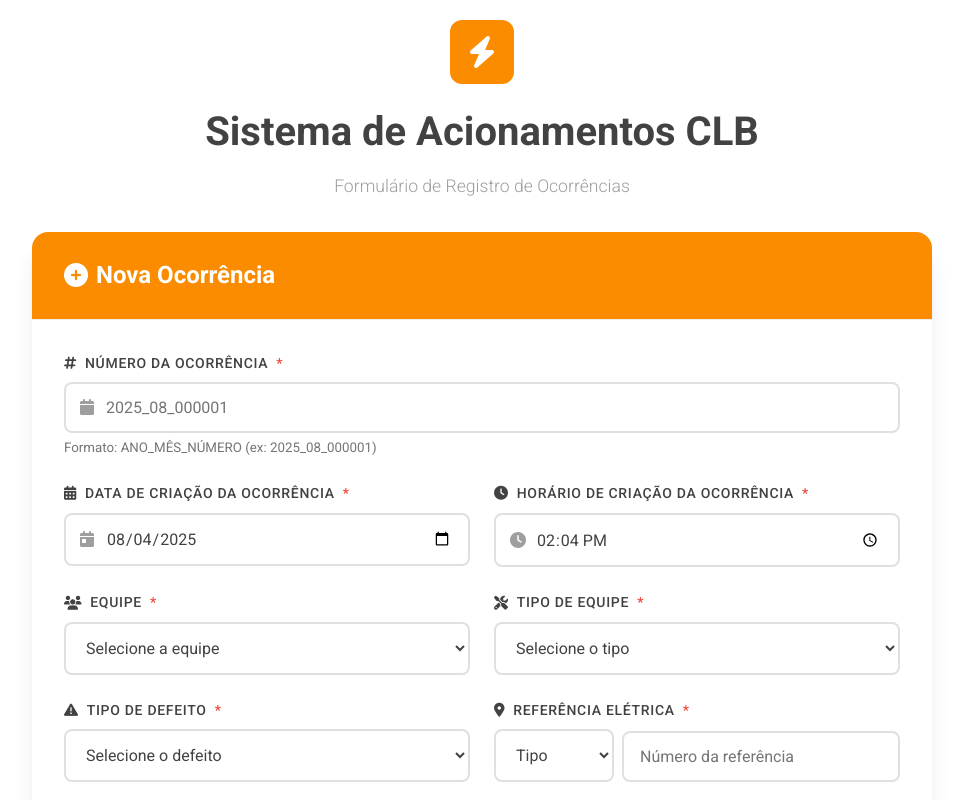
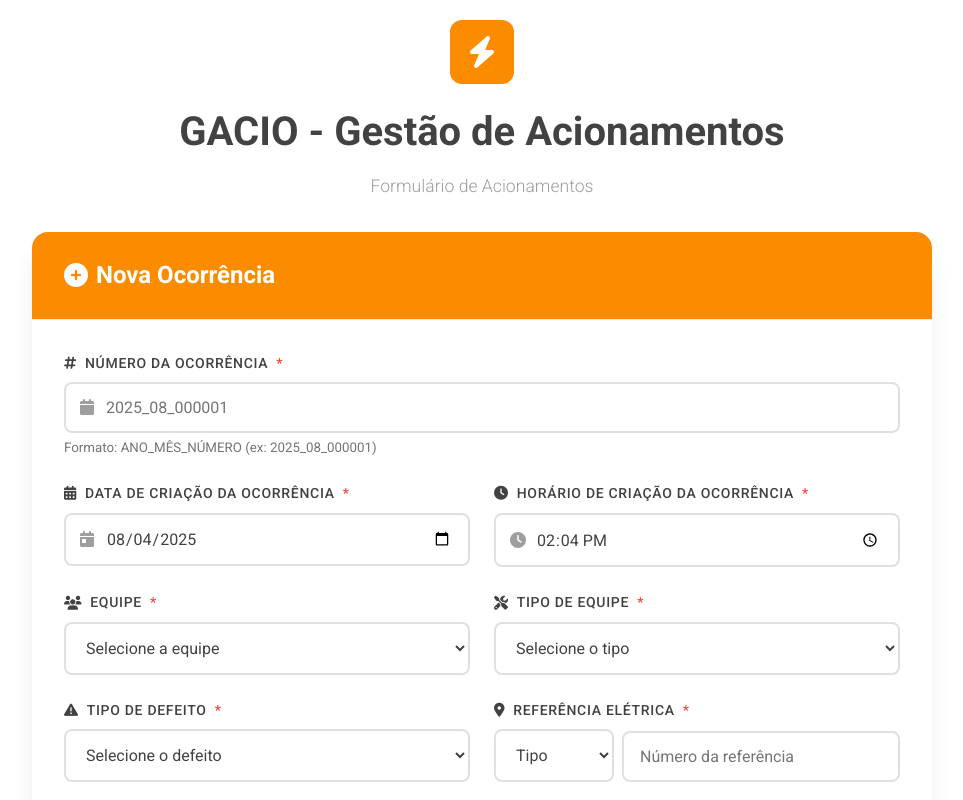
Before and after one commit to ThMoreira93/ACIONAMENTOS, a plain HTML site: page index.html in a window 1280 px wide. Shown: the top 800 px of the page, without its empty margins (158-1121 px from the left). Drawn offline with Linux system fonts and the light colour scheme.

Commit message:
Add files via upload

```diff
--- a/index.html
+++ b/index.html
@@ -384,8 +384,8 @@
 <div style="width: 64px; height: 64px; background-color: var(--primary-600); border-radius: 12px; display: flex; align-items: center; justify-content: center; margin: 0 auto 1rem;">
 <i class="fas fa-bolt" style="font-size: 32px; color: white;"></i>
 </div>
-<h1>Sistema de Acionamentos CLB</h1>
-<p>Formulário de Registro de Ocorrências</p>
+<h1>GACIO - Gestão de Acionamentos</h1>
+<p>Formulário de Acionamentos</p>
 </div>
 <div class="main-card">
 <div class="card-header">
```
